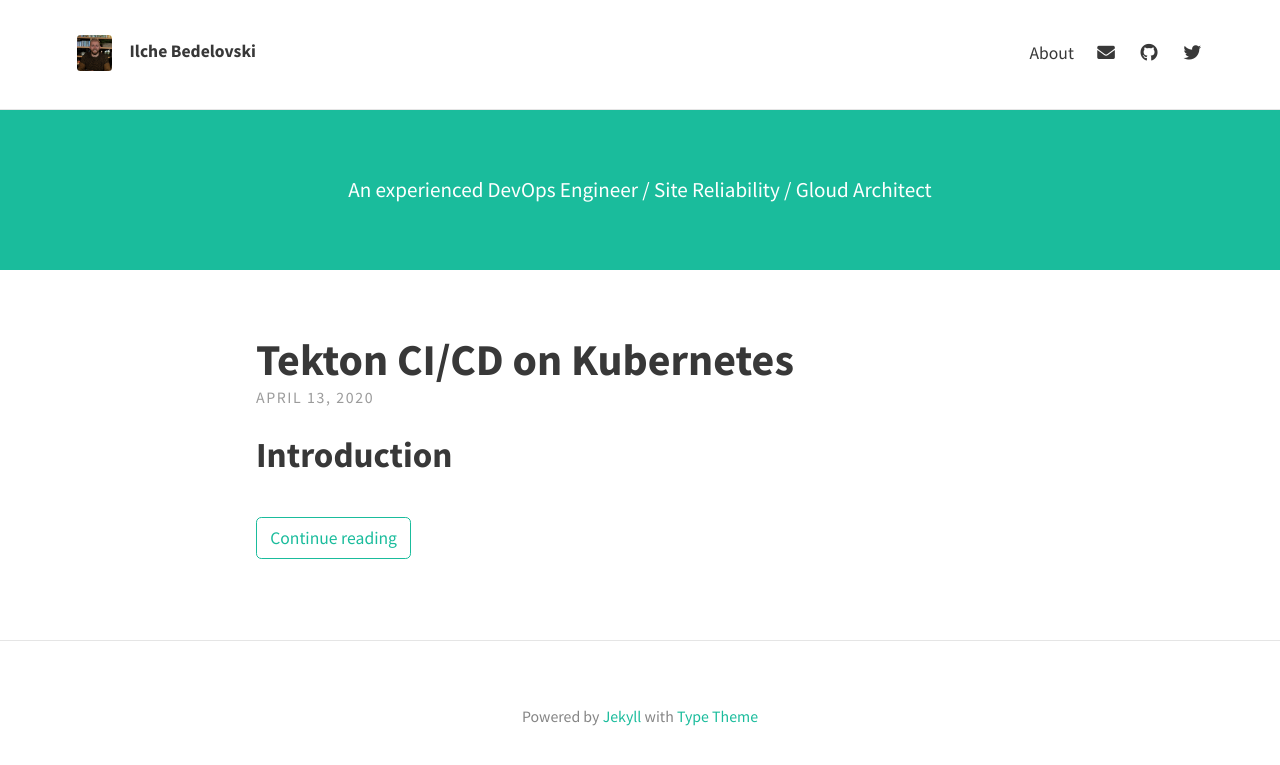
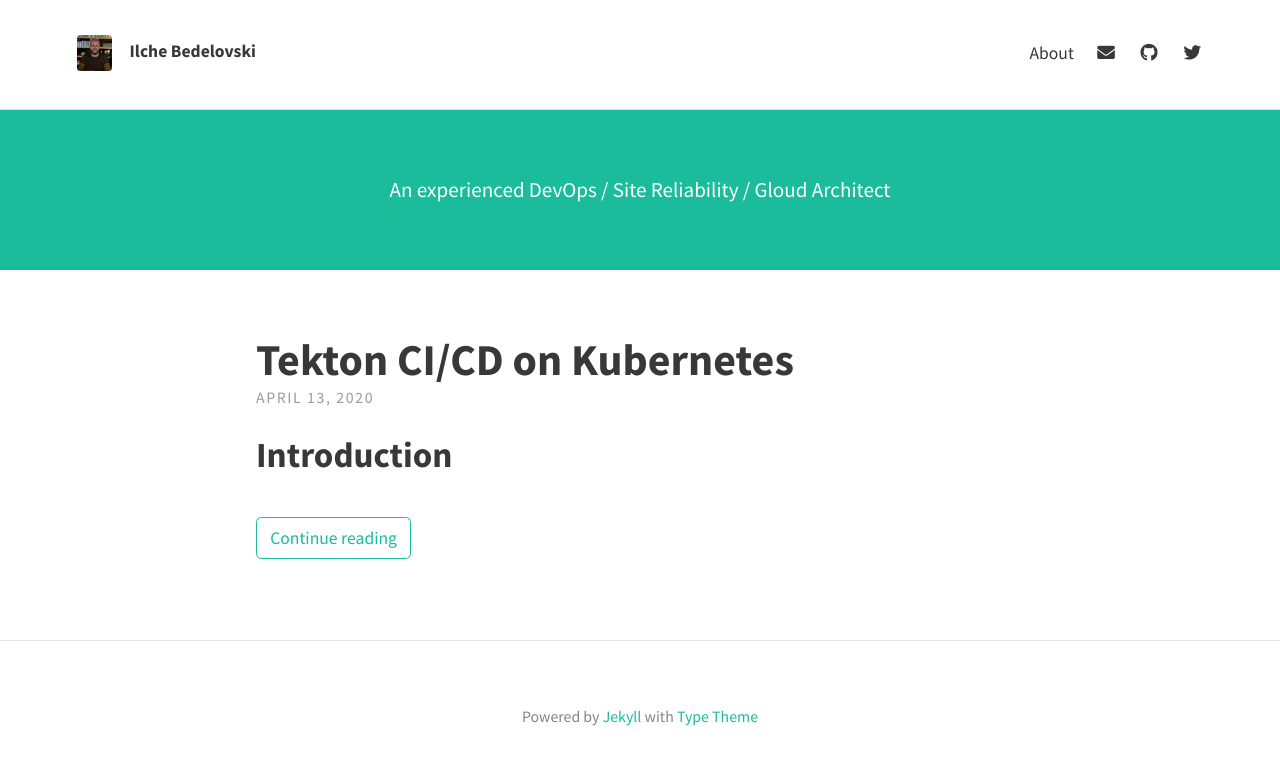
Before and after one commit to ilchebedelovski/ilchebedelovski.github.io, a Jekyll site: the page built from index.html, in a window 1280 px wide. Shown: the top 765 px of the page. Built offline with Jekyll 4.4.1, drawn with Linux system fonts in a browser that asks for light colours; nearby versions of some CDN libraries; the list of posts is cut into pages by our own code.

Commit message:
Update _config.yml

```diff
--- a/_config.yml
+++ b/_config.yml
@@ -13,7 +13,7 @@ theme_settings:
 
   # Header and footer text
   header_text: >
-     <p>An experienced DevOps Engineer / Site Reliability / Gloud Architect </p>
+     <p>An experienced DevOps / Site Reliability / Gloud Architect </p>
   header_text_feature_image:
   footer_text: >
    Powered by <a href="https://jekyllrb.com/">Jekyll</a> with <a href="https://github.com/ilchebedelovski/ilchebedelovski.github.io">Type Theme</a>
```
